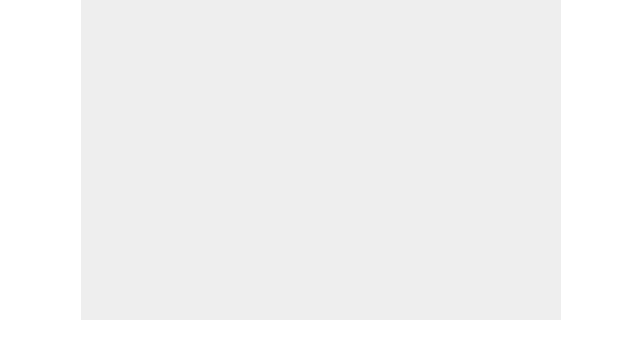
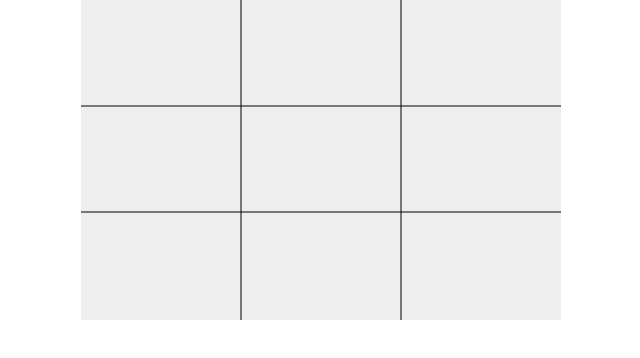
Before and after one commit to alexandrafren/canvasgame, a plain HTML site: page index.html in a window 1280 px wide. Shown: the whole page, without its empty margins (319-959 px from the left). Drawn offline with Linux system fonts and the light colour scheme.

Commit message:
create lines for tic tac toe

```diff
--- a/index.html
+++ b/index.html
@@ -18,6 +18,17 @@
     var canvas = document.getElementById("myCanvas")
     //create the ctx variable, which stores the 2D rendering context
     var ctx = canvas.getContext("2d")
+    //draw lines for tic-tac-toe
+    drawline = (sx, sy, ex, ey) => {
+        ctx.beginPath();
+        ctx.moveTo(sx, sy);
+        ctx.lineTo(ex, ey);
+        ctx.stroke();
+    }
+    drawline(160,0,160,320)
+    drawline(320,0,320,320)
+    drawline(0,106,480,106)
+    drawline(0,212,480,212)
 </script>
 
 </body>
```
